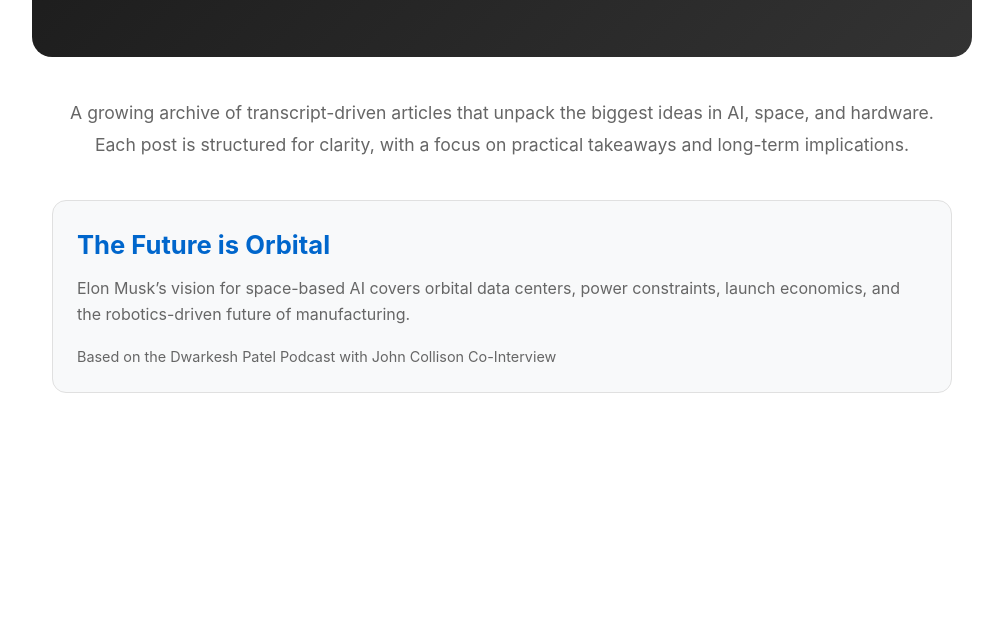
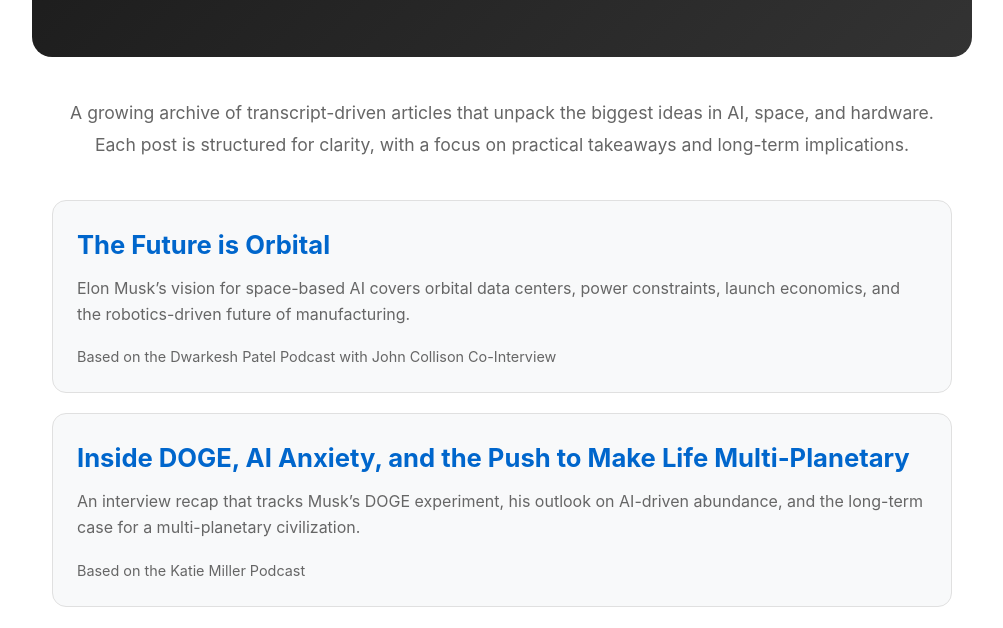
Before and after one commit to paramaggarwal/ai-writes, a plain HTML site: page index.html in a window 1280 px wide. Shown: the part 172-800 px from the top of the page, without its empty margins (138-1141 px from the left). Drawn offline with Linux system fonts and the light colour scheme.

Commit message:
Add Katie Miller interview to homepage feed (#4)
### Motivation
- Ensure the homepage lists both articles so readers can access the new
Katie Miller interview alongside the existing Dwarkesh piece.

### Description
- Added a second article card to `index.html` linking
`elon-musk-doge-ai-simulation-katie-miller.html` with a short summary
and `meta` attribution.

### Testing
- Started a local static server with `python -m http.server` and ran a
Playwright script to load `index.html` and capture
`artifacts/index.png`, which completed successfully.

------
[Codex
Task](https://chatgpt.com/codex/tasks/task_e_6986e66902108328a363c67a6b491e10)

```diff
--- a/index.html
+++ b/index.html
@@ -145,6 +145,11 @@
             <p>Elon Musk’s vision for space-based AI covers orbital data centers, power constraints, launch economics, and the robotics-driven future of manufacturing.</p>
             <div class="meta">Based on the Dwarkesh Patel Podcast with John Collison Co-Interview</div>
         </article>
+        <article class="card">
+            <h2><a href="elon-musk-doge-ai-simulation-katie-miller.html">Inside DOGE, AI Anxiety, and the Push to Make Life Multi-Planetary</a></h2>
+            <p>An interview recap that tracks Musk’s DOGE experiment, his outlook on AI-driven abundance, and the long-term case for a multi-planetary civilization.</p>
+            <div class="meta">Based on the Katie Miller Podcast</div>
+        </article>
     </section>
 </body>
 </html>
```
